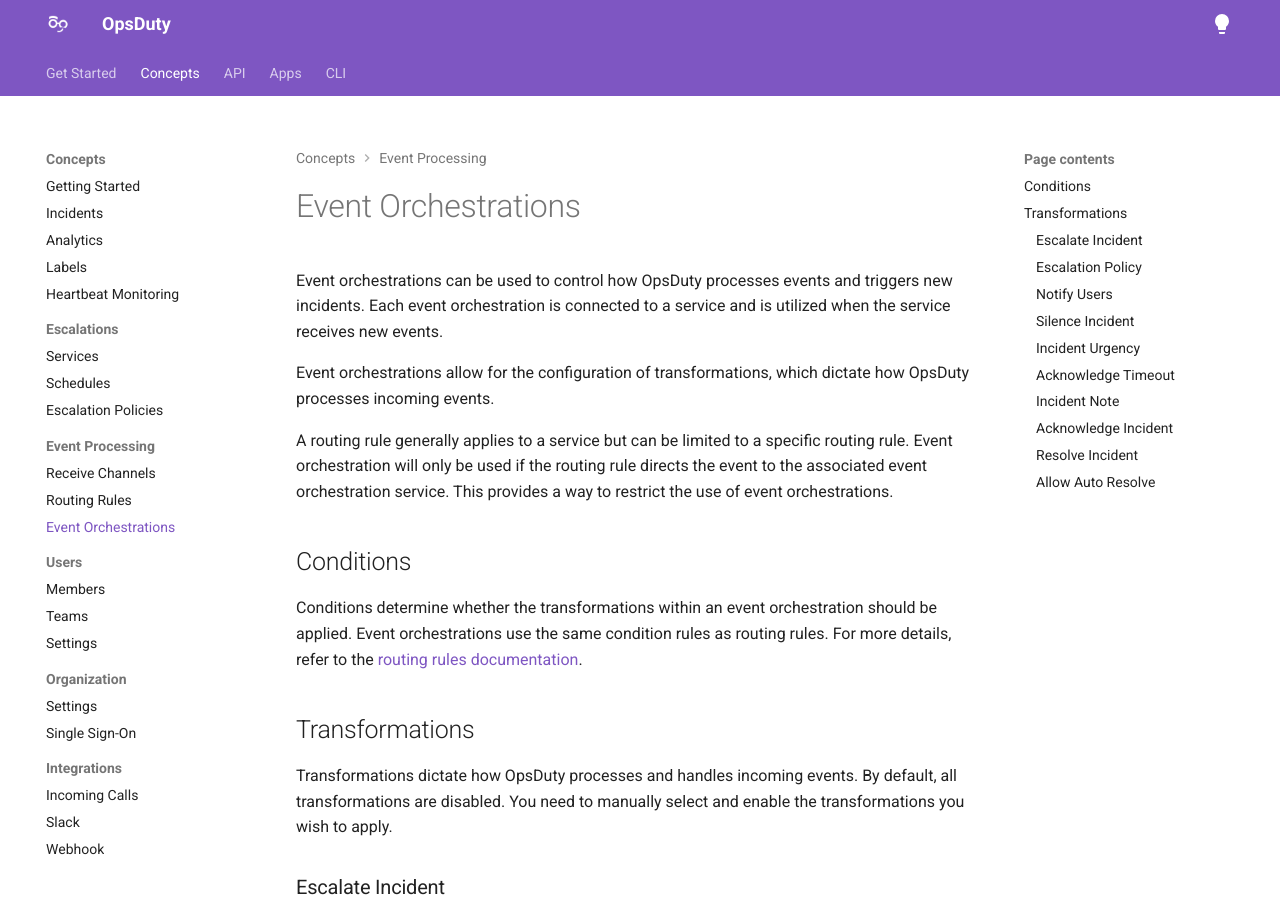
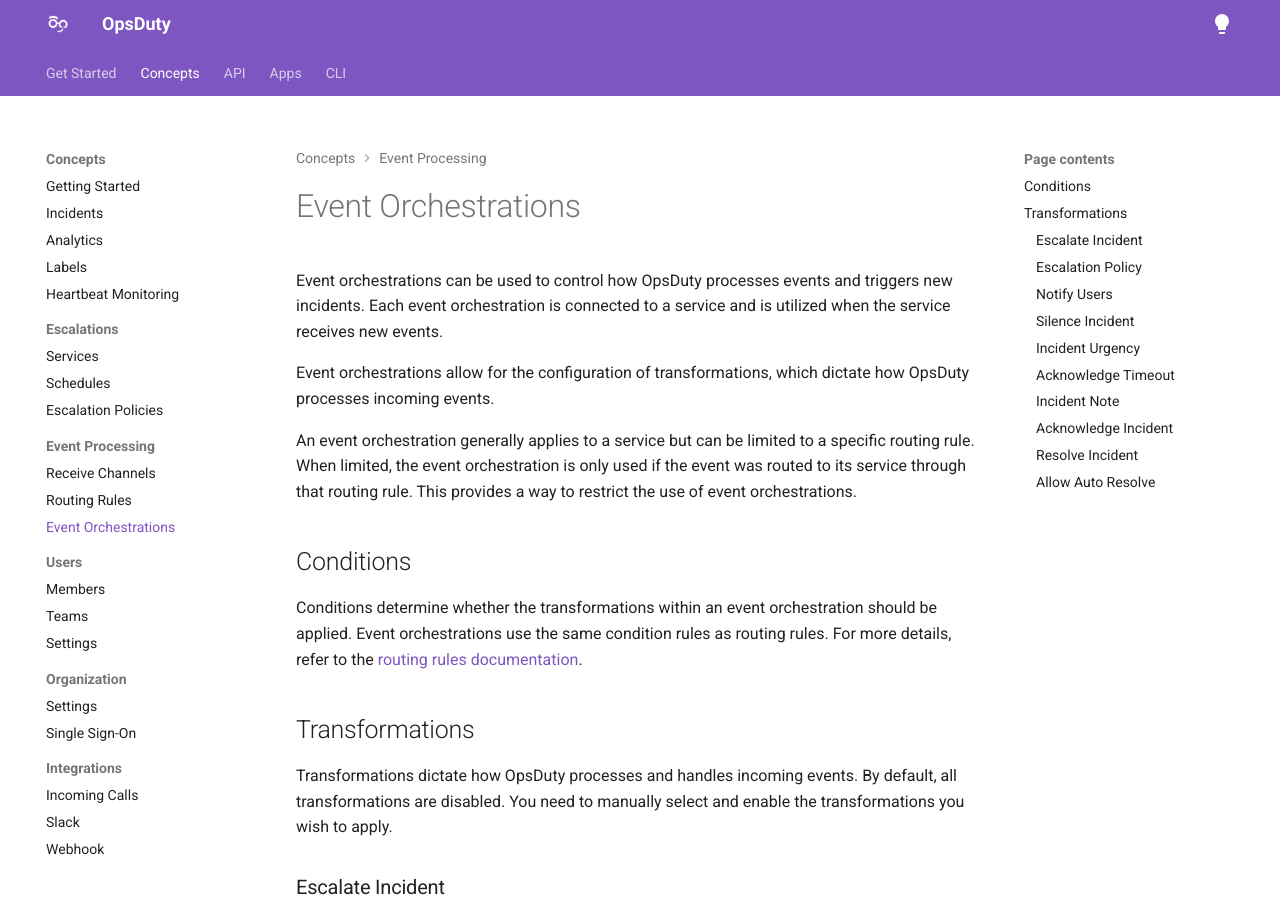
Before and after one commit to opsduty/opsduty-docs, an MkDocs documentation site: the page built from docs/concepts/event-processing/event-orchestrations.md, in a window 1280 px wide and 900 px high. Built offline with MkDocs 1.6.1 and Material for MkDocs 9.7.7, drawn with Linux system fonts in a browser that asks for light colours.

Commit message:
Fix garbled event orchestration scoping sentence
The sentence described the event orchestration but named the routing rule
as its subject, making it self-contradictory. An event orchestration
applies to a service and can be limited to a specific routing rule.

Co-Authored-By: Claude Opus 4.8 (1M context) <noreply@anthropic.com>

```diff
--- a/docs/concepts/event-processing/event-orchestrations.md
+++ b/docs/concepts/event-processing/event-orchestrations.md
@@ -5,10 +5,10 @@ is utilized when the service receives new events.
 Event orchestrations allow for the configuration of transformations, which
 dictate how OpsDuty processes incoming events.
 
-A routing rule generally applies to a service but can be limited to a specific
-routing rule. Event orchestration will only be used if the routing rule directs
-the event to the associated event orchestration service. This provides a way to
-restrict the use of event orchestrations.
+An event orchestration generally applies to a service but can be limited to a
+specific routing rule. When limited, the event orchestration is only used if the
+event was routed to its service through that routing rule. This provides a way
+to restrict the use of event orchestrations.
 
 ## Conditions
 
```
